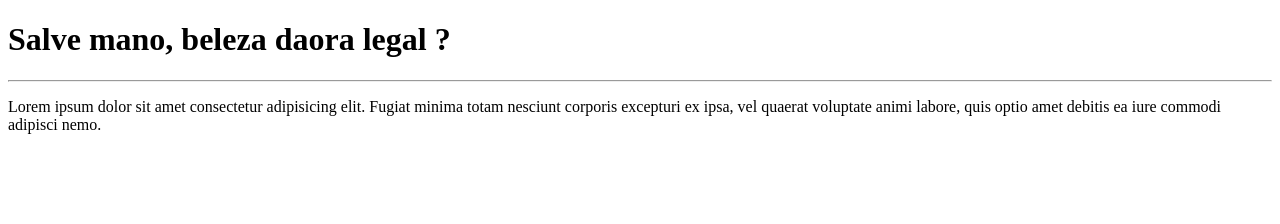
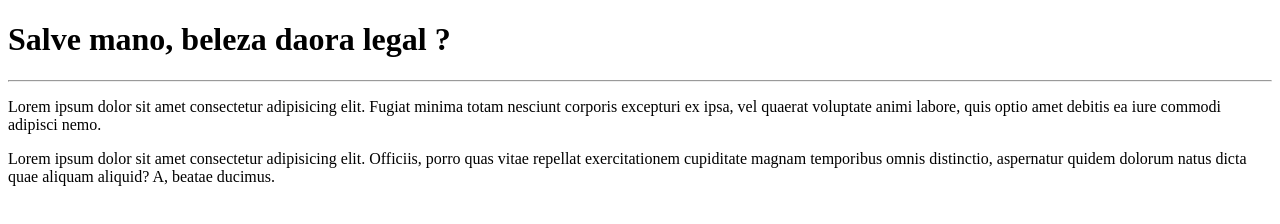
Before and after one commit to Daniel-Santin/Practicing, a plain HTML site: page site-pract/index.html in a window 1280 px wide. Drawn offline with Linux system fonts and the light colour scheme.

Commit message:
Outro Lorem :smile:

```diff
--- a/site-pract/index.html
+++ b/site-pract/index.html
@@ -12,5 +12,6 @@
     <p>Lorem ipsum dolor sit amet consectetur adipisicing elit. Fugiat minima totam nesciunt corporis excepturi ex ipsa, vel quaerat voluptate animi labore, quis optio amet debitis ea iure commodi adipisci nemo.
 
     </p>
+    <p>Lorem ipsum dolor sit amet consectetur adipisicing elit. Officiis, porro quas vitae repellat exercitationem cupiditate magnam temporibus omnis distinctio, aspernatur quidem dolorum natus dicta quae aliquam aliquid? A, beatae ducimus.</p>
 </body>
 </html>
```
